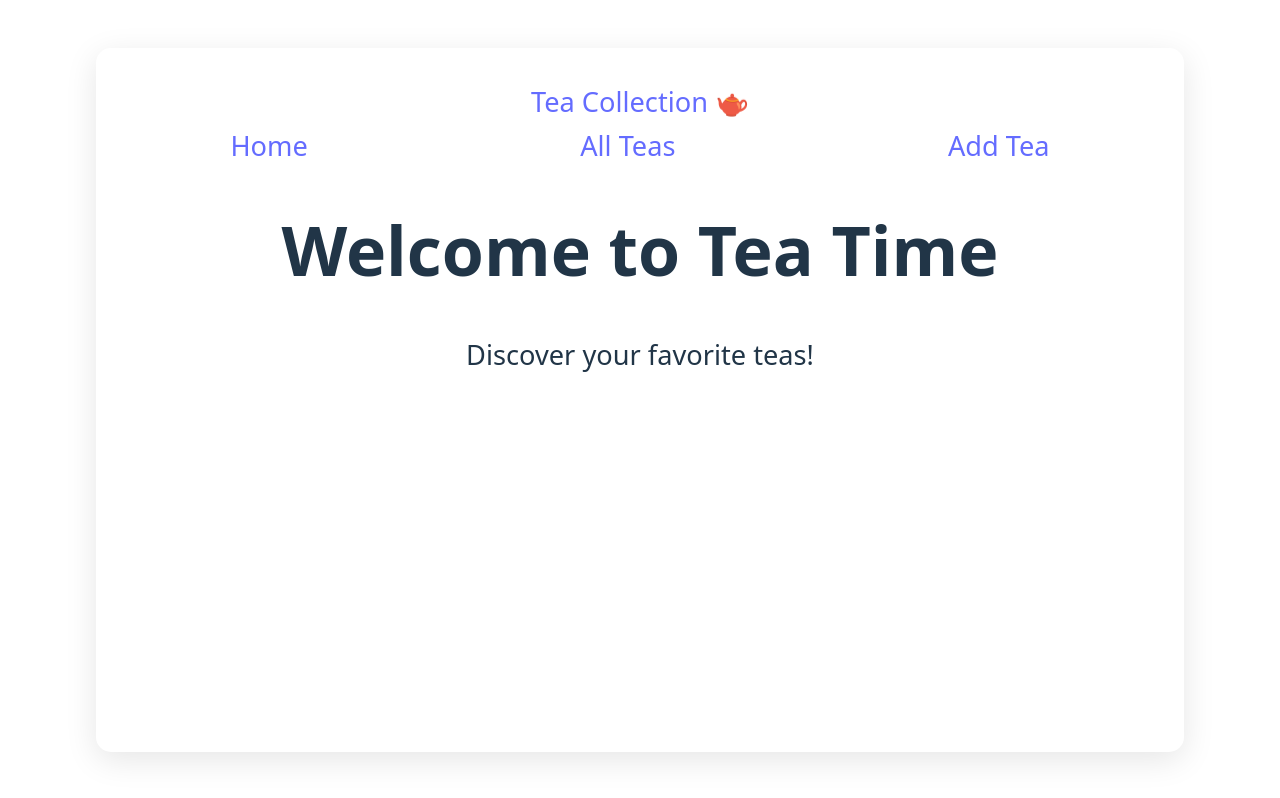
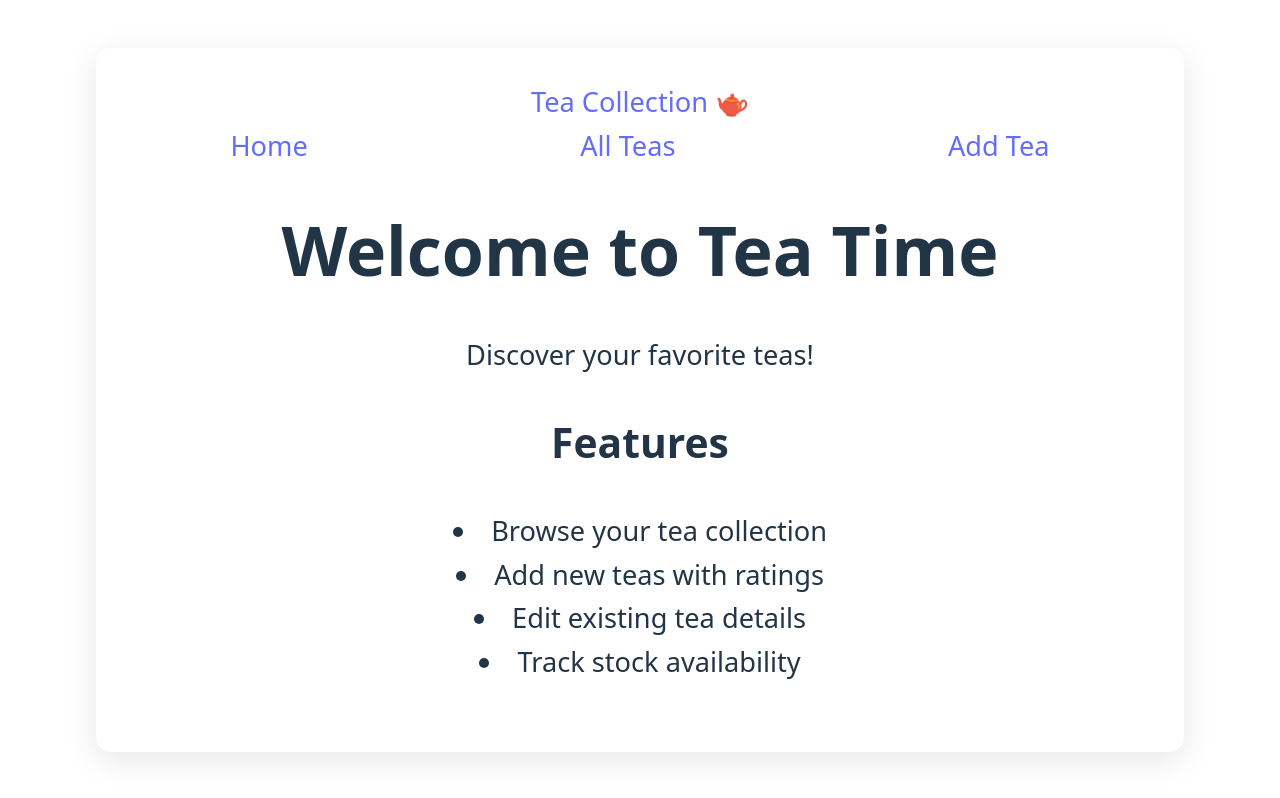
Before and after one commit to kavdesilva/python-fast-api-tea-app, a React (Vite) app in the folder frontend/: page / in a window 1280 px wide. Built offline with nearby package versions, Linux system fonts and the light colour scheme.

Commit message:
adjust styling, add details to homepage

```diff
--- a/frontend/src/App.css
+++ b/frontend/src/App.css
@@ -44,6 +44,7 @@ h1 {
   flex-wrap: wrap;
   gap: 1rem;
   margin: 1rem 0;
+  justify-content: space-evenly;
 }
 
 .teas-grid > * {
@@ -75,10 +76,6 @@ h1 {
   justify-content: space-between;
 }
 
-.teas-grid {
-  display: flex;
-  justify-content: space-evenly;
-}
 
 .tea-actions {
   display: flex;
@@ -117,3 +114,8 @@ button {
   margin: 0 auto;
   max-width: fit-content;
 }
+
+.home-features {
+  padding: 0;
+  list-style:inside;
+}
--- a/frontend/src/pages/Home.jsx
+++ b/frontend/src/pages/Home.jsx
@@ -1,8 +1,18 @@
 const Home = () => {
   return (
     <div>
-        <h1>Welcome to Tea Time</h1>
-        <p>Discover your favorite teas!</p>
+      <h1>Welcome to Tea Time</h1>
+      <p>Discover your favorite teas!</p>
+
+      <div>
+        <h2>Features</h2>
+        <ul className="home-features">
+          <li>Browse your tea collection</li>
+          <li>Add new teas with ratings</li>
+          <li>Edit existing tea details</li>
+          <li>Track stock availability</li>
+        </ul>
+      </div>
     </div>
   )
 };
```
